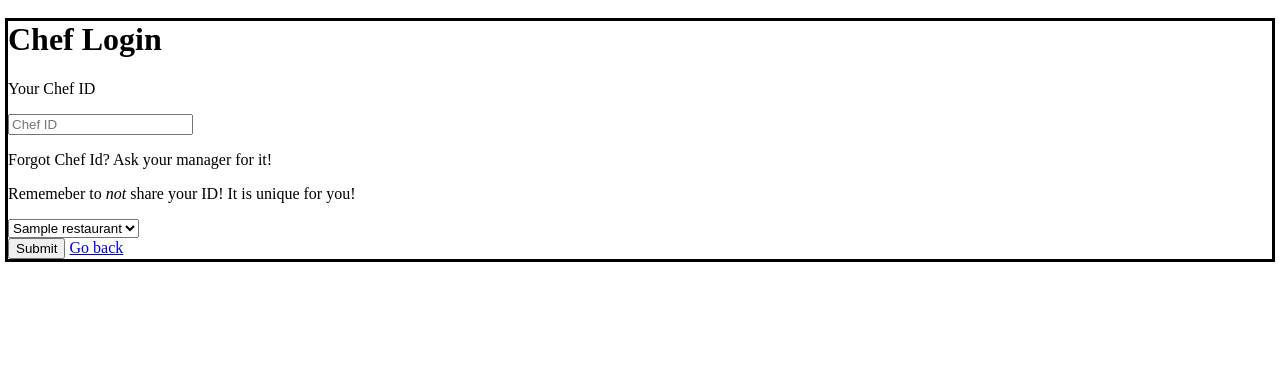
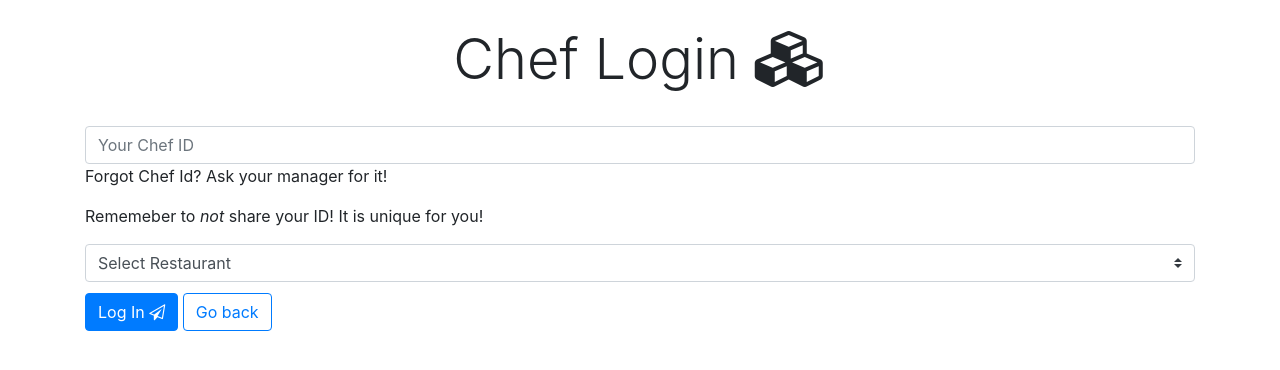
Before and after one commit to pabloare/campsite, a Django app: page /chef/ in a window 1280 px wide. Shown: the top 370 px of the page. Run offline with Django 3.2, Linux system fonts and the light colour scheme; tables that the repository leaves empty hold one stand-in row (values such as "Sample post"); some libraries are stand-ins or nearby versions.

Commit message:
design chef

```diff
--- a/chef/templates/login_chef.html
+++ b/chef/templates/login_chef.html
@@ -2,33 +2,44 @@
 <html lang="en">
 <head>
   <title>Chef Login</title>
+    <meta name="viewport" content="width=device-width, initial-scale=1, shrink-to-fit=no">
     <meta charset="utf-8">
     <meta name="viewport" content="width=device-width, initial-scale=1, shrink-to-fit=no">
-
+    <link rel="stylesheet" href="https://stackpath.bootstrapcdn.com/bootstrap/4.1.0/css/bootstrap.min.css" integrity="sha384-9gVQ4dYFwwWSjIDZnLEWnxCjeSWFphJiwGPXr1jddIhOegiu1FwO5qRGvFXOdJZ4" crossorigin="anonymous">
+    <link href="https://maxcdn.bootstrapcdn.com/font-awesome/4.7.0/css/font-awesome.min.css" rel="stylesheet">
     <meta charset="UTF-8">
 </head>
 <body>
-  <div style="outline-style: solid;">
-    <h1>Chef Login </h1>
+    <div style="margin-top:2%;"class="row justify-content-center">
+    <h4 class="display-4">Chef Login     <i class="fa fa-cubes" aria-hidden="true"></i></h4>
+  </div>
+  <div  style="margin-top:2%;"class="container">
   <form class="register-form" action='' method="post">
     {% if error %}
     <h3> The Chef ID you submitted does not exist. Contact Manager for further assistance</h3>
     {% endif %}
       {% csrf_token %}
       <table>
-        <p>Your Chef ID </p><input type="text" placeholder="Chef ID" name="chef_id" required>
+
+        <div class="input-group input-group-md">
+        <input class="form-control" type="text" placeholder="Your Chef ID" name="chef_id" required>
+      </div>
          <p> Forgot Chef Id? Ask your manager for it!</p>
          <p> Rememeber to <em>not</em> share your ID! It is unique for you!</p>
-         <select name="select-res" required>
-           <p>Select the restaurant you work in </p>
-         {% for restaurant in restaurants %}
-         <option value="{{ restaurant.id }}"> {{ restaurant.name }}</option>
-         {% endfor %}
-       </select>
+         <div class="input-group input-group-lg">
+
+         <select name="select-res" class="custom-select" required>
+     <option selected>Select Restaurant</option>
+     {% for restaurant in restaurants %}
+     <option value="{{ restaurant.id }}">{{ restaurant.name }}</option>
+     {% endfor %}
+     </select>
+     </div>
       </table>
-      <input type="submit">
-      <a href="/"class="goback">Go back</a>
+      <button class="btn btn-primary" type="submit" type="button" style="margin-top:1%;">Log In <i class="fa fa-paper-plane-o" aria-hidden="true"></i>
+      </button>
+      <a class="btn btn-outline-primary" style="margin-top:1%;" href="/"class="goback">Go back</a>
     </form>
-</div>
+  </div>
 </body>
 </html>
--- a/manager/templates/edit_runner.html
+++ b/manager/templates/edit_runner.html
@@ -31,7 +31,6 @@
         </span>
     </div><!-- /input-group -->
   </form>
-  <p>{{request.user.manager.restaurant.runner.first}} </p>
   {% for runner in request.user.manager.restaurant.runner.all %}
     <div class="ind-div">
       <h2 class="display-6"><i class="fa fa-user-circle" aria-hidden="true"></i>
--- a/manager/views.py
+++ b/manager/views.py
@@ -114,7 +114,7 @@ def remove_runner(request, runner_id):
     restaurant = request.user.manager.restaurant
     runner = Runner.objects.get(runner_id=runner_id, restaurant=restaurant)
     runner.delete()
-    return HttpResponseRedirect('/manager/home/edit-chef')
+    return HttpResponseRedirect('/manager/home/edit-runner')
 
 
 @login_required()
```
